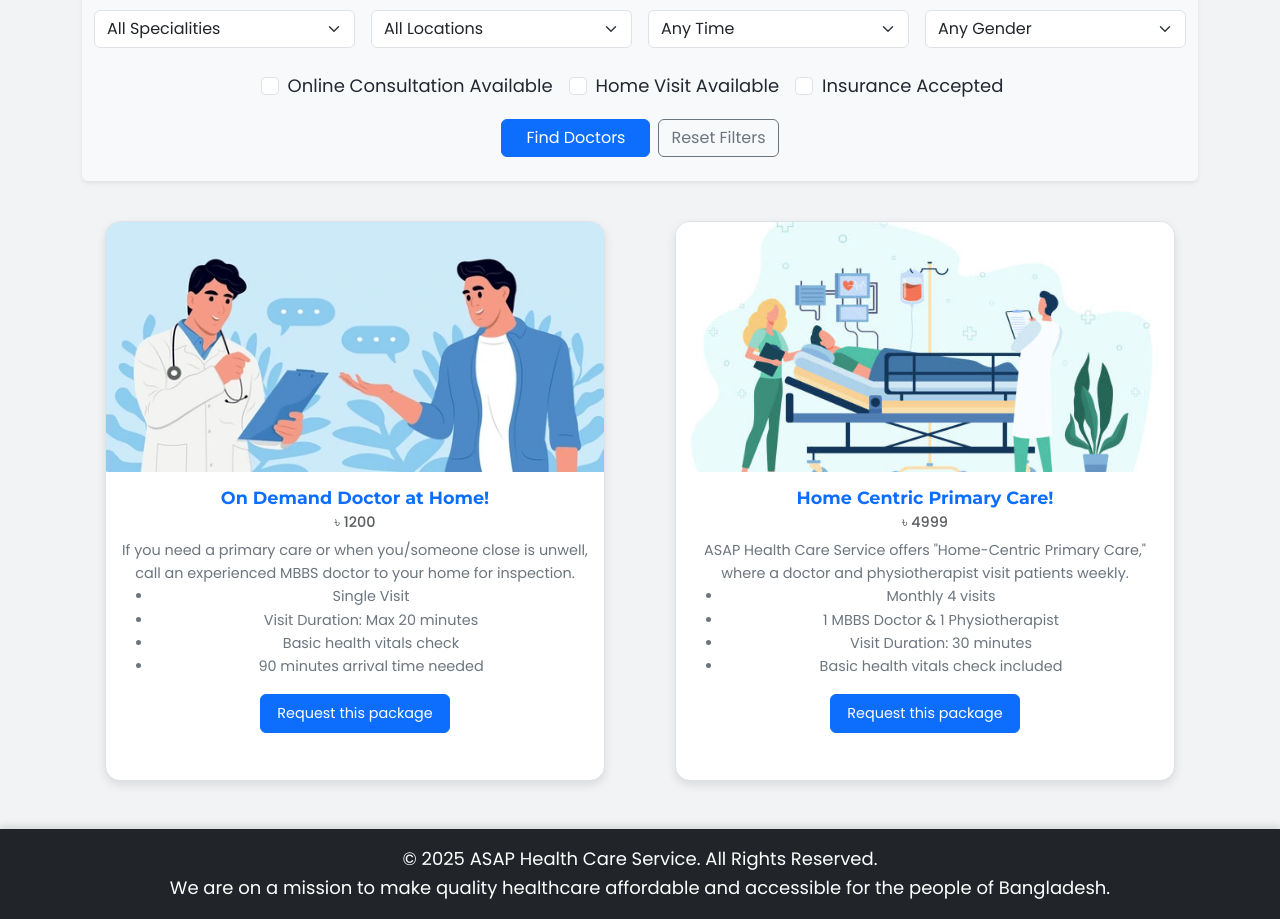
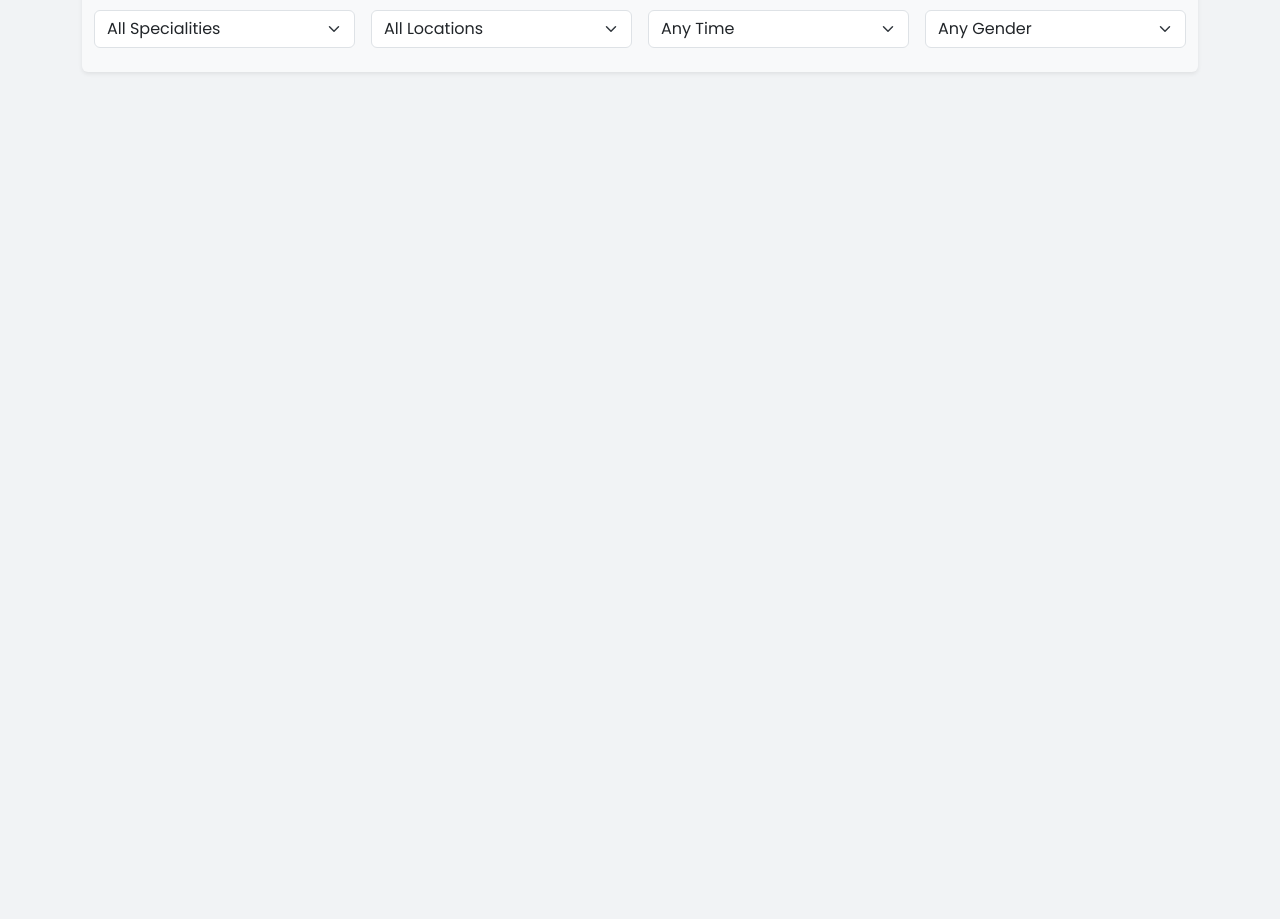
Before and after one commit to SadeedRahman1411/Mern-Healthcare, a React (Create React App) app in the folder client2/: page /doctorhome in a window 1280 px wide. Shown: the part 283-1202 px from the top of the page. After the commit the page ends 800 px from the top, so only its background shows below. Built offline with nearby package versions, Linux system fonts and the light colour scheme; sample sign-in values are in the browser's storage.

Commit message:
Request page created

```diff
--- a/client2/src/pages/DoctorHome.css
+++ b/client2/src/pages/DoctorHome.css
@@ -108,3 +108,11 @@ body {
 .cards-section {
   margin-top: 40px; /* Add 40px gap between filter and cards */
 }
+
+/* Style for inactive link (non-clickable) */
+.inactive-link {
+  color: #aaa; /* or any muted color */
+  cursor: default; /*  Removes the pointer cursor */
+  pointer-events: none; /* Prevents any click interaction */
+  text-decoration: none; /* Optional: remove underline if it's an <a> tag */
+}
--- a/client2/src/pages/DoctorHome.js
+++ b/client2/src/pages/DoctorHome.js
@@ -1,13 +1,13 @@
 import React, { useState } from "react";
 import "bootstrap/dist/css/bootstrap.min.css";
-import "./DoctorHome.css"; // Custom CSS file for additional styling
-import doctorhme1 from "./doctorhome/doctorhome1.webp"; // Import image 1
-import doctorhme2 from "./doctorhome/doctorhome2.jpg"; // Import image 2
-import "bootstrap/dist/css/bootstrap.min.css"; // Bootstrap CSS
-import "bootstrap/dist/js/bootstrap.bundle.min.js"; // Bootstrap JS (optional)
+import "./DoctorHome.css";
+import doctorhme1 from "./doctorhome/doctorhome1.webp";
+import doctorhme2 from "./doctorhome/doctorhome2.jpg";
+import "bootstrap/dist/css/bootstrap.min.css";
+import "bootstrap/dist/js/bootstrap.bundle.min.js";
+import { Link } from "react-router-dom";
 
 function DoctorHome() {
-  // State for filters
   const [filters, setFilters] = useState({
     speciality: "",
     location: "",
@@ -18,7 +18,6 @@ function DoctorHome() {
     insuranceAccepted: false,
   });
 
-  // Handler for filter changes
   const handleFilterChange = (e) => {
     const { id, value, type, checked } = e.target;
     setFilters((prevFilters) => ({
@@ -27,7 +26,6 @@ function DoctorHome() {
     }));
   };
 
-  // Handler to reset filters
   const resetFilters = () => {
     setFilters({
       speciality: "",
@@ -38,23 +36,15 @@ function DoctorHome() {
       homeVisit: false,
       insuranceAccepted: false,
     });
-    document.getElementById("speciality").value = "";
-    document.getElementById("location").value = "";
-    document.getElementById("availability").value = "";
-    document.getElementById("gender").value = "";
-    document.getElementById("onlineConsultation").checked = false;
-    document.getElementById("homeVisit").checked = false;
-    document.getElementById("insuranceAccepted").checked = false;
   };
 
   return (
     <div className="App">
-      {/* Simplified Navigation Bar */}
       <nav className="navbar navbar-expand-lg navbar-dark">
         <div className="container">
-          <a className="navbar-brand" href="/">
+          <span className="navbar-brand inactive-link">
             ASAP Health Care Service
-          </a>
+          </span>
           <button
             className="navbar-toggler"
             type="button"
@@ -69,34 +59,24 @@ function DoctorHome() {
           <div className="collapse navbar-collapse" id="navbarNav">
             <ul className="navbar-nav ms-auto">
               <li className="nav-item">
-                <a className="btn btn-outline-primary ms-2" href="/login">
-                  Sign In
-                </a>
+                <Link className="btn btn-outline-primary ms-2" to="/profile">
+                  Profile
+                </Link>
               </li>
             </ul>
           </div>
         </div>
       </nav>
 
-      {/* Main Content */}
       <div className="container mt-4">
-        {/* Heading */}
         <h2 className="text-center mb-4">Choose a package that suits your need</h2>
 
-        {/* Filter Section */}
         <section className="container py-4 bg-light rounded shadow-sm">
           <h3 className="text-center mb-4">Find the Right Doctor for You</h3>
           <div className="row g-3">
             <div className="col-md-3">
-              <label htmlFor="speciality" className="form-label">
-                Speciality
-              </label>
-              <select
-                className="form-select"
-                id="speciality"
-                value={filters.speciality}
-                onChange={handleFilterChange}
-              >
+              <label htmlFor="speciality" className="form-label">Speciality</label>
+              <select className="form-select" id="speciality" value={filters.speciality} onChange={handleFilterChange}>
                 <option value="">All Specialities</option>
                 <option value="cardiology">Cardiology</option>
                 <option value="dermatology">Dermatology</option>
@@ -109,15 +89,8 @@ function DoctorHome() {
               </select>
             </div>
             <div className="col-md-3">
-              <label htmlFor="location" className="form-label">
-                Location
-              </label>
-              <select
-                className="form-select"
-                id="location"
-                value={filters.location}
-                onChange={handleFilterChange}
-              >
+              <label htmlFor="location" className="form-label">Location</label>
+              <select className="form-select" id="location" value={filters.location} onChange={handleFilterChange}>
                 <option value="">All Locations</option>
                 <option value="dhaka">Dhaka</option>
                 <option value="chittagong">Chittagong</option>
@@ -127,15 +100,8 @@ function DoctorHome() {
               </select>
             </div>
             <div className="col-md-3">
-              <label htmlFor="availability" className="form-label">
-                Availability
-              </label>
-              <select
-                className="form-select"
-                id="availability"
-                value={filters.availability}
-                onChange={handleFilterChange}
-              >
+              <label htmlFor="availability" className="form-label">Availability</label>
+              <select className="form-select" id="availability" value={filters.availability} onChange={handleFilterChange}>
                 <option value="">Any Time</option>
                 <option value="today">Today</option>
                 <option value="tomorrow">Tomorrow</option>
@@ -144,133 +110,16 @@ function DoctorHome() {
               </select>
             </div>
             <div className="col-md-3">
-              <label htmlFor="gender" className="form-label">
-                Gender
-              </label>
-              <select
-                className="form-select"
-                id="gender"
-                value={filters.gender}
-                onChange={handleFilterChange}
-              >
+              <label htmlFor="gender" className="form-label">Gender</label>
+              <select className="form-select" id="gender" value={filters.gender} onChange={handleFilterChange}>
                 <option value="">Any Gender</option>
                 <option value="male">Male</option>
                 <option value="female">Female</option>
               </select>
             </div>
-            <div className="col-md-12 mt-4 text-center">
-              <div className="form-check form-check-inline">
-                <input
-                  className="form-check-input"
-                  type="checkbox"
-                  id="onlineConsultation"
-                  checked={filters.onlineConsultation}
-                  onChange={handleFilterChange}
-                />
-                <label className="form-check-label" htmlFor="onlineConsultation">
-                  Online Consultation Available
-                </label>
-              </div>
-              <div className="form-check form-check-inline">
-                <input
-                  className="form-check-input"
-                  type="checkbox"
-                  id="homeVisit"
-                  checked={filters.homeVisit}
-                  onChange={handleFilterChange}
-                />
-                <label className="form-check-label" htmlFor="homeVisit">
-                  Home Visit Available
-                </label>
-              </div>
-              <div className="form-check form-check-inline">
-                <input
-                  className="form-check-input"
-                  type="checkbox"
-                  id="insuranceAccepted"
-                  checked={filters.insuranceAccepted}
-                  onChange={handleFilterChange}
-                />
-                <label className="form-check-label" htmlFor="insuranceAccepted">
-                  Insurance Accepted
-                </label>
-              </div>
-            </div>
-            <div className="col-12 text-center mt-3">
-              <button className="btn btn-primary px-4">Find Doctors</button>
-              <button
-                className="btn btn-outline-secondary ms-2"
-                onClick={resetFilters}
-              >
-                Reset Filters
-              </button>
-            </div>
           </div>
         </section>
-
-        {/* Cards Section with Gap */}
-        <div className="cards-section">
-          <div className="row">
-            {/* Card 1 */}
-            <div className="col-md-6 mb-4">
-              <div className="card h-100 custom-card">
-                <img
-                  src={doctorhme1}
-                  className="card-img-top custom-card-img"
-                  alt="Doctor at home"
-                />
-                <div className="card-body">
-                  <h5 className="card-title text-primary">On Demand Doctor at Home!</h5>
-                  <h6 className="card-subtitle mb-2 text-muted">৳ 1200</h6>
-                  <p className="card-text">
-                    If you need a primary care or when you/someone close is unwell, call an experienced MBBS doctor to your home for inspection.
-                    <ul>
-                      <li>Single Visit</li>
-                      <li>Visit Duration: Max 20 minutes</li>
-                      <li>Basic health vitals check</li>
-                      <li>90 minutes arrival time needed</li>
-                    </ul>
-                  </p>
-                  <button className="btn btn-primary">Request this package</button>
-                </div>
-              </div>
-            </div>
-
-            {/* Card 2 */}
-            <div className="col-md-6 mb-4">
-              <div className="card h-100 custom-card">
-                <img
-                  src={doctorhme2}
-                  className="card-img-top custom-card-img"
-                  alt="Home care"
-                />
-                <div className="card-body">
-                  <h5 className="card-title text-primary">Home Centric Primary Care!</h5>
-                  <h6 className="card-subtitle mb-2 text-muted">৳ 4999</h6>
-                  <p className="card-text">
-                    ASAP Health Care Service offers "Home-Centric Primary Care," where a doctor and physiotherapist visit patients weekly.
-                    <ul>
-                      <li>Monthly 4 visits</li>
-                      <li>1 MBBS Doctor & 1 Physiotherapist</li>
-                      <li>Visit Duration: 30 minutes</li>
-                      <li>Basic health vitals check included</li>
-                    </ul>
-                  </p>
-                  <button className="btn btn-primary">Request this package</button>
-                </div>
-              </div>
-            </div>
-          </div>
-        </div>
       </div>
-
-      {/* Footer */}
-      <footer className="bg-dark text-white text-center py-3 mt-4">
-        <p className="mb-0">&copy; 2025 ASAP Health Care Service. All Rights Reserved.</p>
-        <p className="mb-0">
-          We are on a mission to make quality healthcare affordable and accessible for the people of Bangladesh.
-        </p>
-      </footer>
     </div>
   );
 }
```
Also changed, not shown: client2/src/pages/AmbulanceService.js (+62 -13 lines), client2/src/pages/Homepage.js (+14 -14 lines), client2/src/pages/Login.js (+7 -5 lines), client2/src/pages/Profile.js (+21 -0 lines), 2 other files (tests, documents, lock files or other folders).
